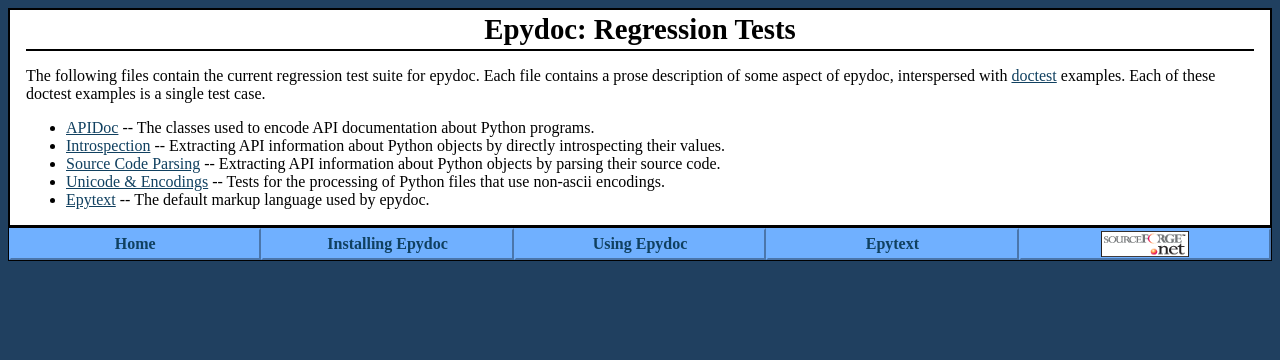
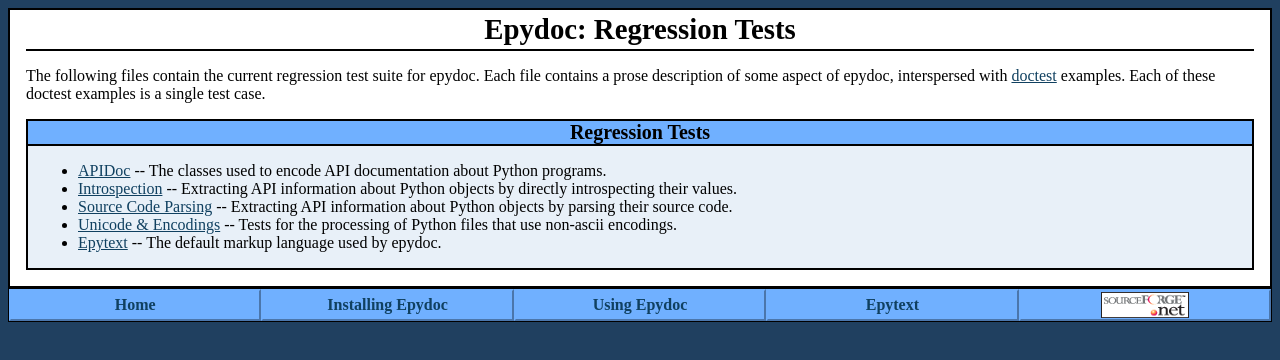
Before and after one commit to MatthijsBurgh/epydoc, a plain HTML site: page doc/doctest/index.html in a window 1280 px wide. Drawn offline with Linux system fonts and the light colour scheme; files that its build step writes are made by us from their sources; files whose address does not match are found by name.

Commit message:
moved to doctest dir as index.html

```diff
--- a/doc/doctests.html
+++ b/doc/doctest/index.html
@@ -15,6 +15,9 @@ epydoc, interspersed with
 <a href="http://docs.python.org/lib/module-doctest.html">doctest</a>
 examples.  Each of these doctest examples is a single test case. </p>
 
+<div class="box">
+<h2 class="box-title">Regression Tests</h2>
+
 <ul>
   <li> <a href="doctest/apidoc.html">APIDoc</a> -- The classes used
        to encode API documentation about Python programs.</li>
@@ -30,6 +33,7 @@ examples.  Each of these doctest examples is a single test case. </p>
   <li> <a href="doctest/epytext.html">Epytext</a> -- The default
        markup language used by epydoc.</li>
 </ul>
+</div>
 
 </div>
 <table width="100%" class="navbox" cellpadding="1" cellspacing="0">
```
